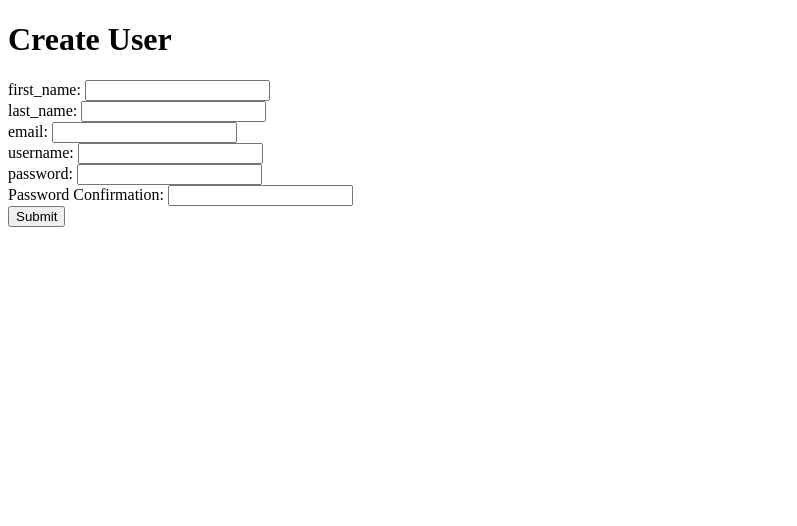
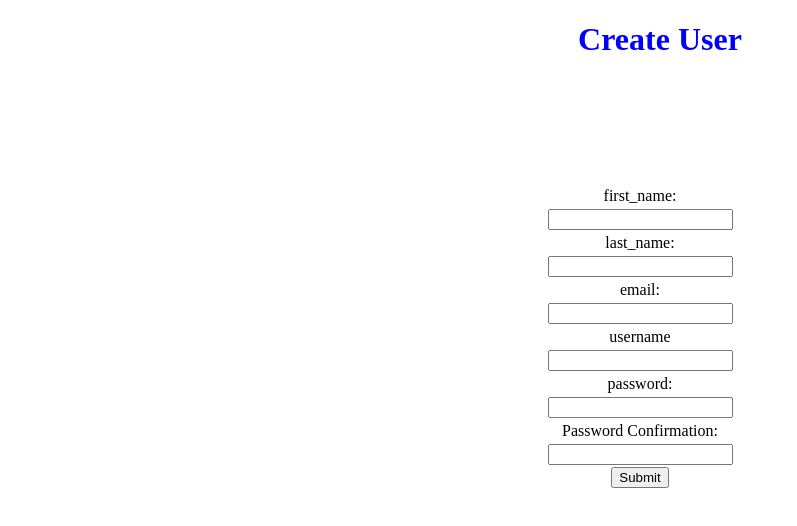
Before and after one commit to dmoore90/Admin-Panel-for-Student-Enrollments, a React (Create React App) app in the folder client/: page /postUser in a window 1280 px wide. Shown: the top 526 px of the page, without its empty margins (0-797 px from the left). Built offline with nearby package versions, Linux system fonts and the light colour scheme.

Commit message:
added css centering to adminHome users postusers

```diff
--- a/client/src/App/pages/AdminHome.js
+++ b/client/src/App/pages/AdminHome.js
@@ -1,5 +1,6 @@
 import React, { Component } from 'react';
 import { Link } from 'react-router-dom';
+import '../../static/styles.css'
 
 class AdminHome extends Component {
 	constructor() {
@@ -23,12 +24,14 @@ class AdminHome extends Component {
 
 	render() {
 		return (
-			<div className="App">
-				<h1>Admin Home</h1>
-					<div>
-						{this.state.list.map(i =>
+			<div className="top-wrapper">
+				<ul>
+					<h1 class="title">Admin Home</h1>
+{/*					{this.state.list.map(i =>
 							<div>Welcome {i}!</div>
-						)}
+						)}*/}
+				</ul>
+					<div class="list-container">
 				        <ul>
 					        <Link to={'./users'}>
 					          <li><button variant="raised">Users</button></li>
@@ -43,7 +46,7 @@ class AdminHome extends Component {
 					          <li><button variant="raised">AdminLogout</button></li>
 					        </Link>
 				        </ul>
-					</div>
+			        </div>
 			</div>
 		);
 	}
--- a/client/src/App/pages/AdminLogin.js
+++ b/client/src/App/pages/AdminLogin.js
@@ -1,4 +1,5 @@
 import React, { Component } from 'react';
+import '../../static/styles.css';
 
 class AdminLogin extends Component {
 	constructor(props) {
@@ -39,9 +40,11 @@ class AdminLogin extends Component {
 
 	render() {
 		return (
-			<div className="App">
-				<h1>Admin Login</h1>
-				<div>
+			<div className="top-wrapper">
+			<ul>
+				<h1 class="title">Admin Login</h1>
+			</ul>
+				<div class="list-container">
 			      <form onSubmit={this.handleSubmit}>
 			        <div><label>username: <input type="text" name="username" value={this.state.email} onChange={this.handleChange} /></label></div>
 			        <div><label>password: <input type="password" name="password" value={this.state.password} onChange={this.handleChange} /></label></div>
--- a/client/src/App/pages/CreateUser.js
+++ b/client/src/App/pages/CreateUser.js
@@ -43,16 +43,24 @@ class CreateUser extends Component {
 
 	render() {
 		return (
-			<div className="App">
-				<h1>Create User</h1>
-				<div>
+			<div className="top-wrapper">
+			<ul>
+				<h1 class="title">Create User</h1>
+			</ul>
+				<div class="list-container">
 			      <form onSubmit={this.handleSubmit}>
-			    	<div><label>first_name: <input type="text" name="first_name" value={this.state.first_name} onChange={this.handleChange} /></label></div>
-			    	<div><label>last_name: <input type="text" name="last_name" value={this.state.last_name} onChange={this.handleChange} /></label></div>
-			    	<div><label>email: <input type="text" name="email" value={this.state.email} onChange={this.handleChange} /></label></div>
-			        <div><label>username: <input type="text" name="username" value={this.state.username} onChange={this.handleChange} /></label></div>
-			        <div><label>password: <input type="password" name="password" value={this.state.password} onChange={this.handleChange} /></label></div>
-					<div><label>Password Confirmation: <input type="password" name="pass_confirmation" value={this.state.pass_confirmation} onChange={this.handleChange} /></label></div>
+			      	<li><label>first_name:</label></li>
+			    	<li><div><input type="text" name="first_name" value={this.state.first_name} onChange={this.handleChange} /></div></li>
+			    	<li><label>last_name:</label></li>
+			    	<li><div><input type="text" name="last_name" value={this.state.last_name} onChange={this.handleChange} /></div></li>
+			    	<li><label>email:</label></li>
+			    	<li><div><input type="text" name="email" value={this.state.email} onChange={this.handleChange} /></div></li>
+			    	<li><label>username</label></li>
+			        <li><div><input type="text" name="username" value={this.state.username} onChange={this.handleChange} /></div></li>
+			        <li><label>password:</label></li>
+			        <li><div><input type="password" name="password" value={this.state.password} onChange={this.handleChange} /></div></li>
+					<li><label>Password Confirmation:</label></li>
+					<li><div><input type="password" name="pass_confirmation" value={this.state.pass_confirmation} onChange={this.handleChange} /></div></li>
 			        <input type="submit" value="Submit" />
 			      </form>
 				</div>
--- a/client/src/App/pages/Users.js
+++ b/client/src/App/pages/Users.js
@@ -23,9 +23,11 @@ class Users extends Component {
 
 	render() {
 		return (
-			<div className="App">
-				<h1>Users</h1>
-					<div>
+			<div className="top-wrapper">
+			<ul>
+				<h1 class="title">Users</h1>
+			</ul>
+				<div class="list-container">
 			        <ul>
 				        <Link to={'./adminHome'}>
 				          <li><button variant="raised">AdminHome</button></li>
--- a/client/src/static/styles.css
+++ b/client/src/static/styles.css
@@ -9,7 +9,7 @@
 .list-container {
 	text-align: center;
 	position: relative;
-	margin-top: 15%;
+	margin-top: 10%;
 }
 
 .list-container li {
```
Lines whose indentation alone changed are shown as unchanged.
